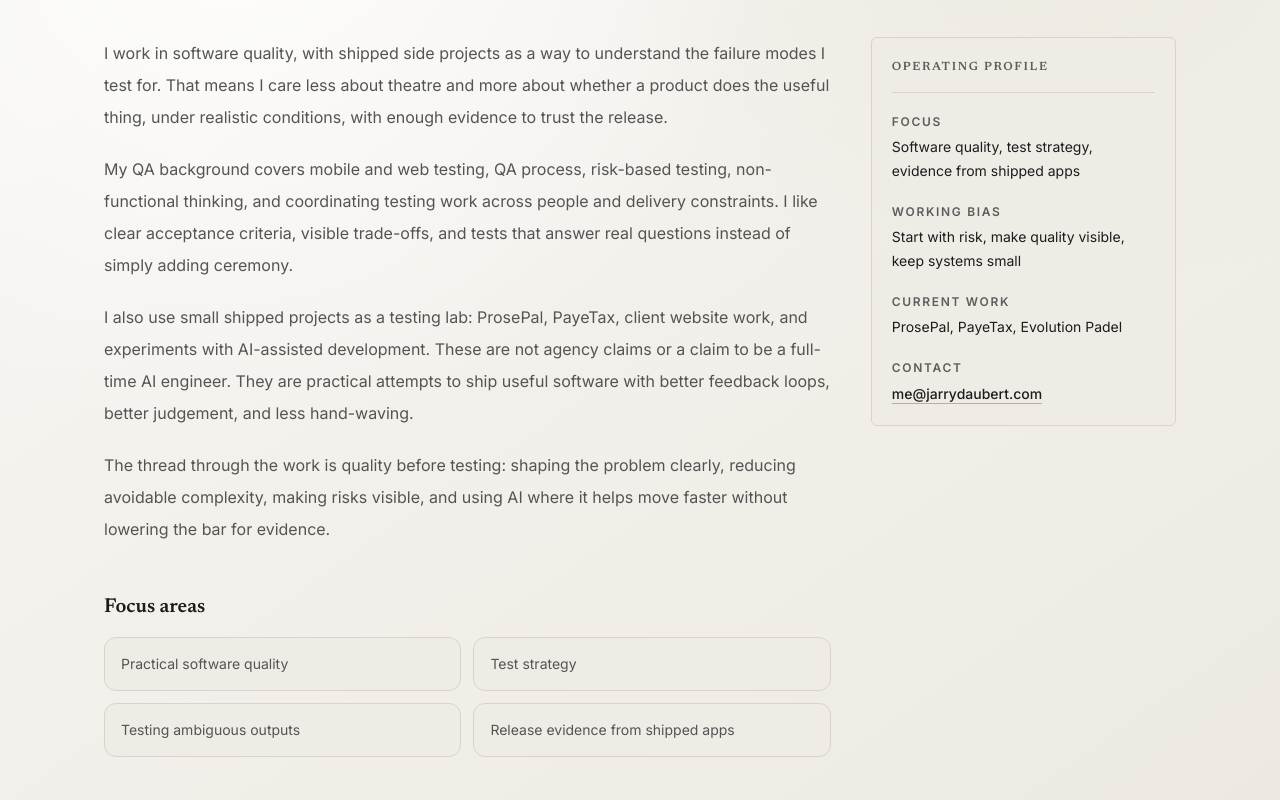
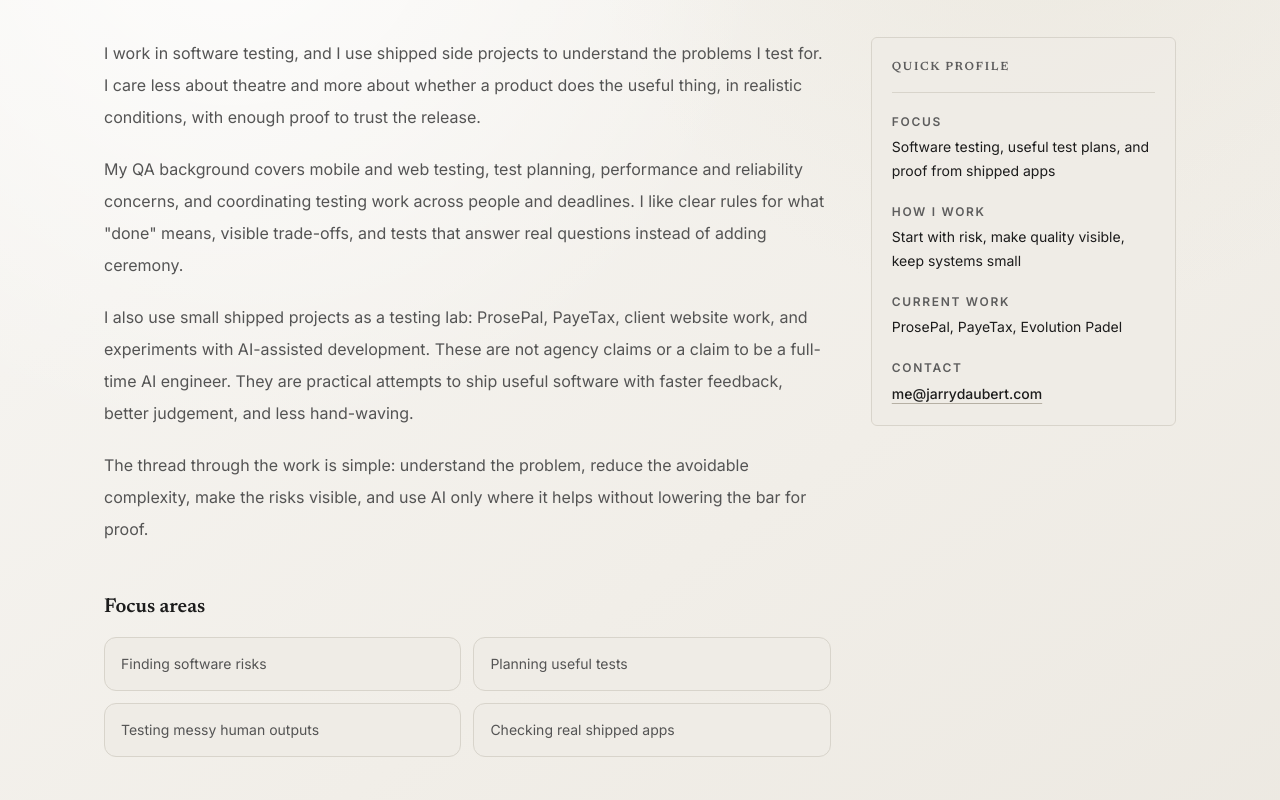
Before and after one commit to jarrydaubert/jarrydaubert.com, a Next.js app: page /about in a window 1280 px wide. Shown: the part 300-1100 px from the top of the page. Built offline with nearby package versions, Linux system fonts and the light colour scheme.

Commit message:
copy: simplify public site wording

```diff
--- a/src/app/about/page.tsx
+++ b/src/app/about/page.tsx
@@ -7,26 +7,26 @@ const siteDescription =
   "About Jarryd Aubert, a UK-based software tester who builds and ships his own apps to understand what he tests.";
 
 const focusAreas = [
-  "Practical software quality",
-  "Test strategy",
-  "Testing ambiguous outputs",
-  "Release evidence from shipped apps",
+  "Finding software risks",
+  "Planning useful tests",
+  "Testing messy human outputs",
+  "Checking real shipped apps",
 ];
 
 const workingPrinciples = [
   "Start with risk.",
-  "Make quality visible.",
+  "Make quality easy to see.",
   "Keep systems small enough to reason about.",
-  "Use AI to accelerate work, not excuse weak judgement.",
+  "Use AI to move faster, not to lower the bar.",
 ];
 
 const operatingProfile = [
   {
     label: "Focus",
-    value: "Software quality, test strategy, evidence from shipped apps",
+    value: "Software testing, useful test plans, and proof from shipped apps",
   },
   {
-    label: "Working bias",
+    label: "How I work",
     value: "Start with risk, make quality visible, keep systems small",
   },
   { label: "Current work", value: "ProsePal, PayeTax, Evolution Padel" },
@@ -53,32 +53,30 @@ export default function AboutPage() {
         <div className="max-w-3xl space-y-12">
           <div className="space-y-5 text-base leading-8 text-muted">
             <p>
-              I work in software quality, with shipped side projects as a way to
-              understand the failure modes I test for. That means I care less
-              about theatre and more about whether a product does the useful
-              thing, under realistic conditions, with enough evidence to trust
-              the release.
+              I work in software testing, and I use shipped side projects to
+              understand the problems I test for. I care less about theatre and
+              more about whether a product does the useful thing, in realistic
+              conditions, with enough proof to trust the release.
             </p>
             <p>
-              My QA background covers mobile and web testing, QA process,
-              risk-based testing, non-functional thinking, and coordinating
-              testing work across people and delivery constraints. I like clear
-              acceptance criteria, visible trade-offs, and tests that answer
-              real questions instead of simply adding ceremony.
+              My QA background covers mobile and web testing, test planning,
+              performance and reliability concerns, and coordinating testing
+              work across people and deadlines. I like clear rules for what
+              "done" means, visible trade-offs, and tests that answer real
+              questions instead of adding ceremony.
             </p>
             <p>
               I also use small shipped projects as a testing lab: ProsePal,
               PayeTax, client website work, and experiments with AI-assisted
               development. These are not agency claims or a claim to be a
               full-time AI engineer. They are practical attempts to ship useful
-              software with better feedback loops, better judgement, and less
+              software with faster feedback, better judgement, and less
               hand-waving.
             </p>
             <p>
-              The thread through the work is quality before testing: shaping the
-              problem clearly, reducing avoidable complexity, making risks
-              visible, and using AI where it helps move faster without lowering
-              the bar for evidence.
+              The thread through the work is simple: understand the problem,
+              reduce the avoidable complexity, make the risks visible, and use
+              AI only where it helps without lowering the bar for proof.
             </p>
           </div>
 
@@ -137,7 +135,7 @@ export default function AboutPage() {
             id="operating-profile"
             className="label mb-5 border-b border-border pb-4"
           >
-            Operating profile
+            Quick profile
           </h2>
           <dl className="space-y-5">
             {operatingProfile.map((item) => (
--- a/src/app/projects/page.tsx
+++ b/src/app/projects/page.tsx
@@ -4,7 +4,7 @@ import { allProjects } from "@/lib/content";
 import { buildMetadata } from "@/lib/metadata";
 
 const siteDescription =
-  "Selected shipped apps, client work, and testing experiments by Jarryd Aubert.";
+  "Selected shipped apps, client work, and testing notes by Jarryd Aubert.";
 
 export const metadata: Metadata = buildMetadata({
   title: "Projects",
@@ -23,10 +23,9 @@ export default function ProjectsPage() {
           Projects
         </h1>
         <p className="text-base leading-7 text-muted">
-          Selected apps, client work, and experiments across practical software
-          quality, deterministic checks, subjective output evaluation, and
-          release discipline. Proper case studies will replace these starter
-          notes.
+          Selected apps, client work, and experiments that show how I test
+          software: checking exact answers, judging messy human outputs, and
+          making sure small projects are safe enough to ship.
         </p>
       </header>
 
--- a/src/app/writing/page.tsx
+++ b/src/app/writing/page.tsx
@@ -4,7 +4,7 @@ import { allEssays } from "@/lib/content";
 import { buildMetadata } from "@/lib/metadata";
 
 const siteDescription =
-  "Notes from Jarryd Aubert on software testing, quality judgement, building as evidence, and shipping discipline.";
+  "Notes from Jarryd Aubert on software testing, judgement, building, and shipping work he can stand behind.";
 
 export const metadata: Metadata = buildMetadata({
   title: "Writing",
@@ -23,8 +23,8 @@ export default function WritingPage() {
           Writing
         </h1>
         <p className="text-base leading-7 text-muted">
-          A small index of working notes on software testing, quality judgement,
-          building as evidence, and shipping discipline.
+          A small index of working notes on software testing, judgement,
+          building, and shipping work I can stand behind.
         </p>
       </header>
 
--- a/src/components/project-card.tsx
+++ b/src/components/project-card.tsx
@@ -36,12 +36,13 @@ export function ProjectCard({
         </Heading>
         <p className="text-sm leading-6 text-muted">{project.summary}</p>
         <p className="text-sm leading-6 text-muted">
-          <span className="label">Focus</span> {project.theme}
+          <span className="label mb-1 block">What it shows</span>
+          {project.theme}
         </p>
       </div>
       <div className="mt-7 border-t border-border pt-5 text-sm text-muted">
         <p>
-          <span className="label">Current state</span>{" "}
+          <span className="label">Status</span>{" "}
           <span className="font-mono text-fg">{project.status}</span>
         </p>
       </div>
--- a/src/content/projects/ai-operator-experiments.mdx
+++ b/src/content/projects/ai-operator-experiments.mdx
@@ -1,7 +1,7 @@
 ---
-name: "AI operator experiments"
-summary: "Experiments with AI-assisted coding workflows, verification, and release evidence."
-theme: "Operator workflow testing, verification, release discipline."
+name: "AI workflow experiments"
+summary: "Experiments in using AI to build faster without skipping the checks."
+theme: "How to steer AI-assisted work, verify the result, and know when something is safe enough to ship."
 status: "Ongoing experiments."
 featured: false
 order: 4
--- a/src/content/projects/evolution-padel.mdx
+++ b/src/content/projects/evolution-padel.mdx
@@ -1,7 +1,7 @@
 ---
 name: "Evolution Padel"
 summary: "Live website for a pre-launch client venue."
-theme: "Static site delivery, analytics, SEO, performance, careful client handover."
+theme: "Turning an early venue into a clear live website, with search, analytics, speed, and a setup the client can understand."
 status: "Live/client project."
 liveUrl: "https://www.evolutionpadel.uk/"
 previewImage:
--- a/src/content/projects/payetax.mdx
+++ b/src/content/projects/payetax.mdx
@@ -1,7 +1,7 @@
 ---
 name: "PayeTax"
-summary: "Live UK PAYE, salary, and dividend calculator."
-theme: "Deterministic calculation logic, correctness, edge cases, release evidence."
+summary: "A live UK tax calculator for PAYE, salary, and dividend income."
+theme: "Checking a calculator where there is a right answer, real payslips to compare, and plenty of awkward inputs."
 status: "Live calculator."
 liveUrl: "https://payetax.co.uk/"
 previewImage:
--- a/src/content/projects/prosepal.mdx
+++ b/src/content/projects/prosepal.mdx
@@ -1,7 +1,7 @@
 ---
 name: "ProsePal"
-summary: "Live message-writing app."
-theme: "Non-deterministic output evaluation, tone and occasion fit, user outcome testing."
+summary: "A live app that helps people write better messages."
+theme: "Judging quality when there is no single right answer: tone, timing, and whether the message fits the person using it."
 status: "Live app."
 liveUrl: "https://www.prosepal.app/"
 previewImage:
```
Also changed, not shown: src/app/page.tsx (+13 -10 lines), src/content/essays/ai-assisted-development-demos-vs-shipping.mdx (+23 -23 lines), src/content/essays/proving-my-tax-calculator-correct.mdx (+7 -7 lines).
